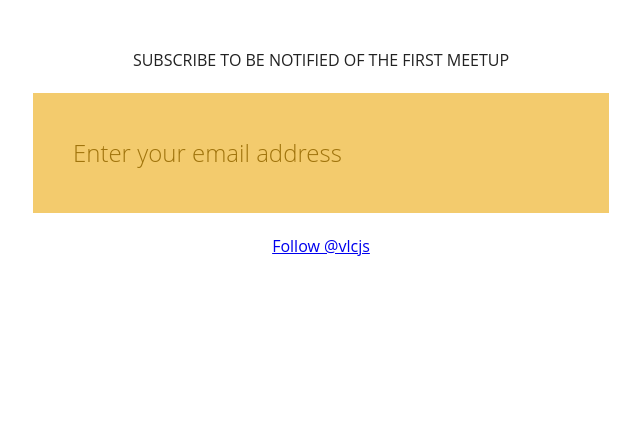
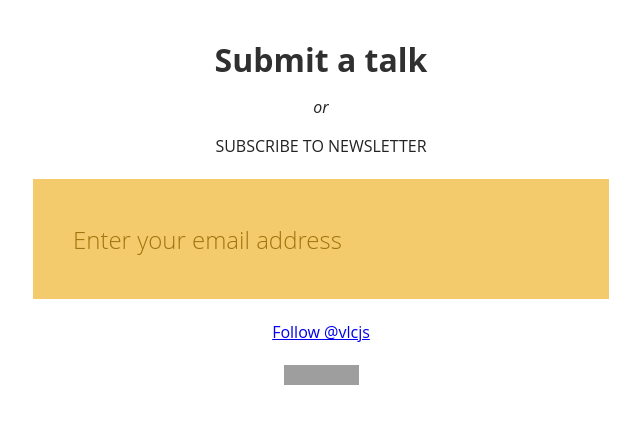
Before and after one commit to Valencia-JS/valenciajs.org, a plain HTML site: page index.html in a window 1280 px wide. Shown: the part 280-704 px from the top of the page, without its empty margins (319-959 px from the left). Drawn offline with Linux system fonts and the light colour scheme; grey boxes are pictures that could not be loaded.

Commit message:
Add link to the talks repo + add github star button

```diff
--- a/css/main.css
+++ b/css/main.css
@@ -127,10 +127,28 @@ body {
    border-width: 40px;
 }
 
+.cta-container .divider {
+   font-style: italic;
+}
+
+.title-link {
+   color: #303030;
+   text-decoration: none;
+}
+
+.title-link:hover {
+   color: rgba(0,0,0,.70);
+}
+
 .twitter-follow-button {
    display: block;
-   margin: 0 auto;
-   margin-top: 20px;
+   margin: 20px auto 0px;
+}
+
+.github-button {
+   display: block;
+   margin: 20px auto 0px;
+   width: 75px;
 }
 
 /* Divider */
--- a/index.html
+++ b/index.html
@@ -31,13 +31,18 @@
                 </div>
 
                 <div class="cta-container">
-                    <h2>Subscribe to be notified of the first meetup</h2>
+                    <a class="title-link" href="https://github.com/Valencia-JS/talks" title="Submit a talk via Github"><h1>Submit a talk</h1></a>
+                    <span class="divider">or</span>
+                    <h2>Subscribe to newsletter</h2>
                     <div class="cd-form-wrapper cd-container">
                         <form id="mailing-form" class="cd-form" action="http://valenciajs.us9.list-manage.com/subscribe/post?u=24fa43804625d29f9f784cb6b&amp;id=fbe69a97f1" method="post" id="mc-embedded-subscribe-form" name="mc-embedded-subscribe-form" target="_blank" novalidate>
                             <input type="email" id="cd-email" class="cd-email" name="EMAIL" placeholder="Enter your email address">
                             <input type="submit" class="cd-submit" id="mc-embedded-subscribe" value="Submit">
                         </form>
                         <a href="https://twitter.com/vlcjs" class="twitter-follow-button" data-show-count="false">Follow @vlcjs</a>
+
+                        <!-- Github button -->
+                        <iframe class="github-button" src="https://ghbtns.com/github-btn.html?user=Valencia-js&repo=talks&type=star&count=true" frameborder="0" scrolling="0" width="170px" height="20px"></iframe>
                     </div>
                 </div>
 
@@ -52,6 +57,7 @@
         !function(d,s,id){var js,fjs=d.getElementsByTagName(s)[0],p=/^http:/.test(d.location)?'http':'https';if(!d.getElementById(id)){js=d.createElement(s);js.id=id;js.src=p+'://platform.twitter.com/widgets.js';fjs.parentNode.insertBefore(js,fjs);}}(document, 'script', 'twitter-wjs');
         </script>
 
+
         <!-- Google Analytics: change UA-XXXXX-X to be your site's ID. -->
         <script>
         (function(i,s,o,g,r,a,m){i['GoogleAnalyticsObject']=r;i[r]=i[r]||function(){
```
